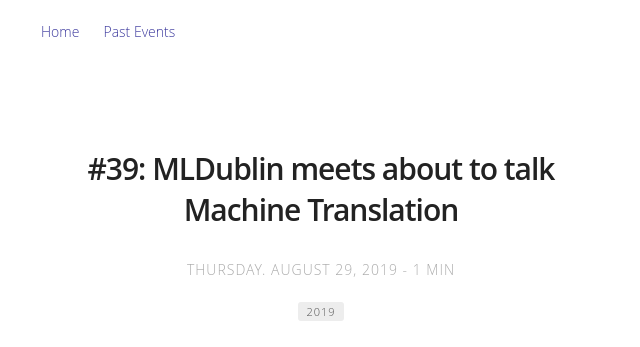
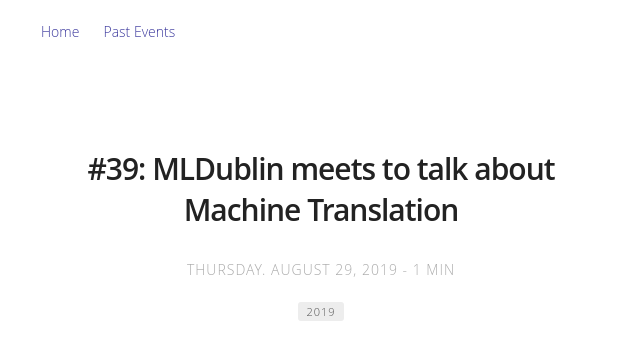
Before and after one commit to MLDublin/mldublin.github.io, a Jekyll site: the page built from _posts/2019-08-26-Machine-Translation.md, in a window 1280 px wide. Shown: the top 347 px of the page, without its empty margins (319-959 px from the left). Built offline with Jekyll 4.4.1, drawn with Linux system fonts in a browser that asks for light colours; some web fonts are replaced; comment, search, counter and statistics services are not loaded.

```diff
--- a/_posts/2019-08-26-Machine-Translation.md
+++ b/_posts/2019-08-26-Machine-Translation.md
@@ -1,6 +1,6 @@
 ---
 layout: event
-title: "#39: MLDublin meets about to talk Machine Translation"
+title: "#39: MLDublin meets to talk about Machine Translation"
 date: 2019-08-29 12:00
 categories: meeting report
 tags: [["2019"]]
```
